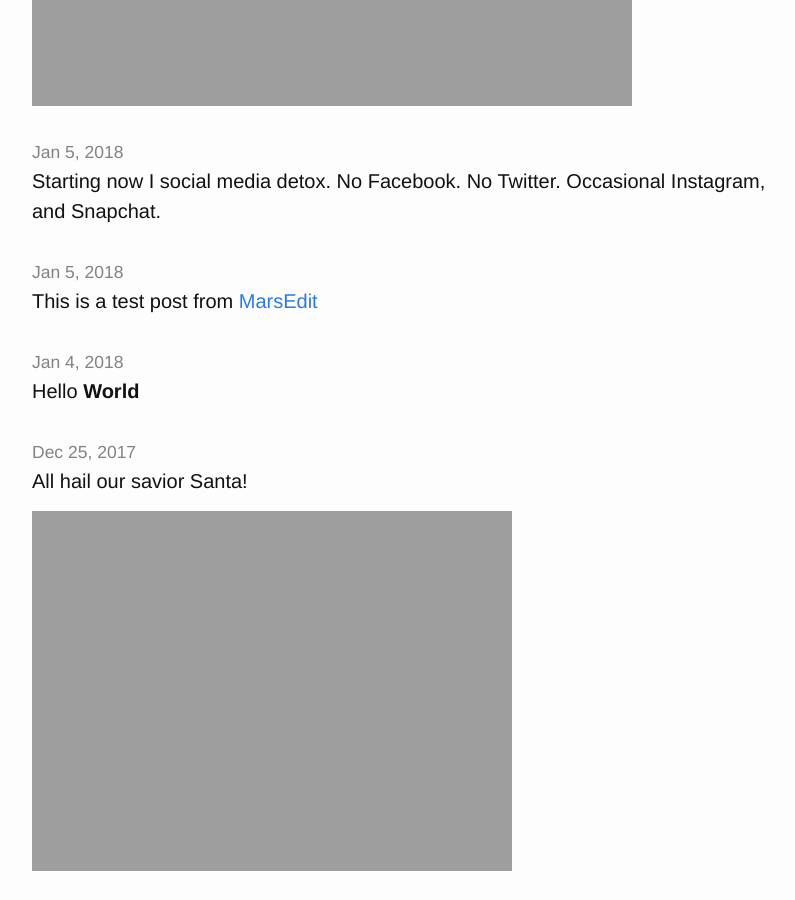
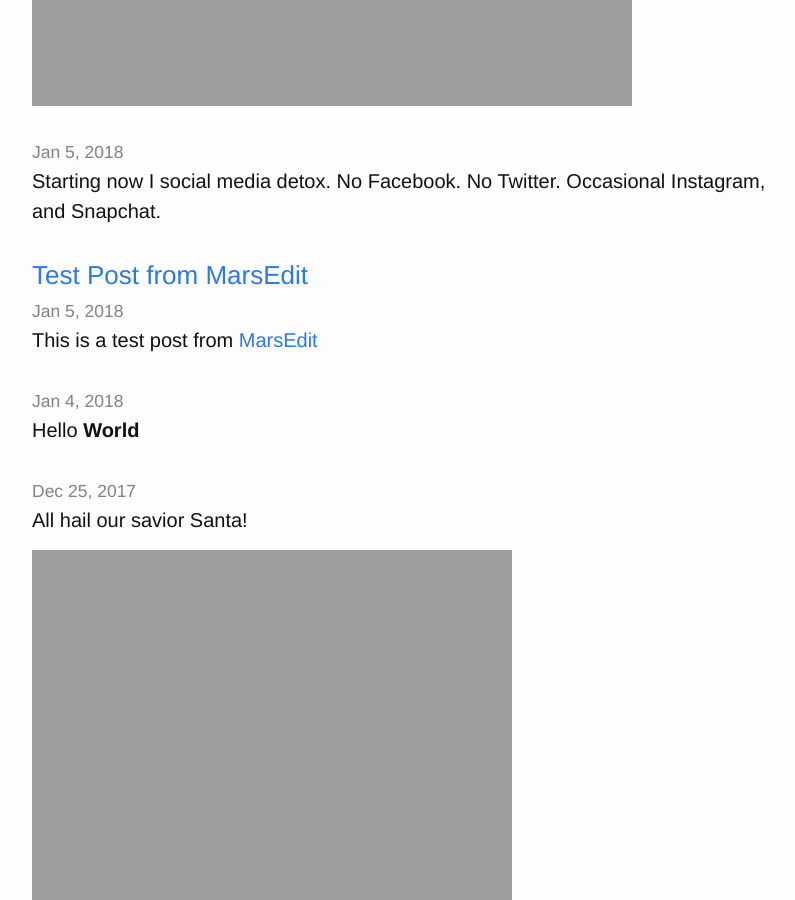
Before and after one commit to cwardzala/camwardzala.micro.blog, a Jekyll site: the page built from index.html, in a window 1280 px wide and 900 px high, scrolled down 3286 px. Shown: the whole window, without its empty margins (238-1033 px from the left). Built offline with Jekyll 4.4.1, drawn with Linux system fonts in a browser that asks for light colours; the list of posts is cut into pages by our own code.

Commit message:
Mirroring from Micro.blog.

```diff
--- a/index.html
+++ b/index.html
@@ -7,6 +7,10 @@ layout: default
   <ul class="post-list">
     {% for post in paginator.posts %}
       <li class="h-entry">
+		{% if post.microblog == false %}
+			<h1><a href="{{ post.url | prepend: site.baseurl }}">{{ post.title }}</a></h1>
+		{% endif %}
+
         <a href="{{ post.url | prepend: site.baseurl }}" class="u-url"><span class="post-meta"><time class="dt-published" datetime="{{ post.date }}">{{ post.date | date: "%b %-d, %Y" }}</time></span></a>
 
         <div class="e-content">
```
